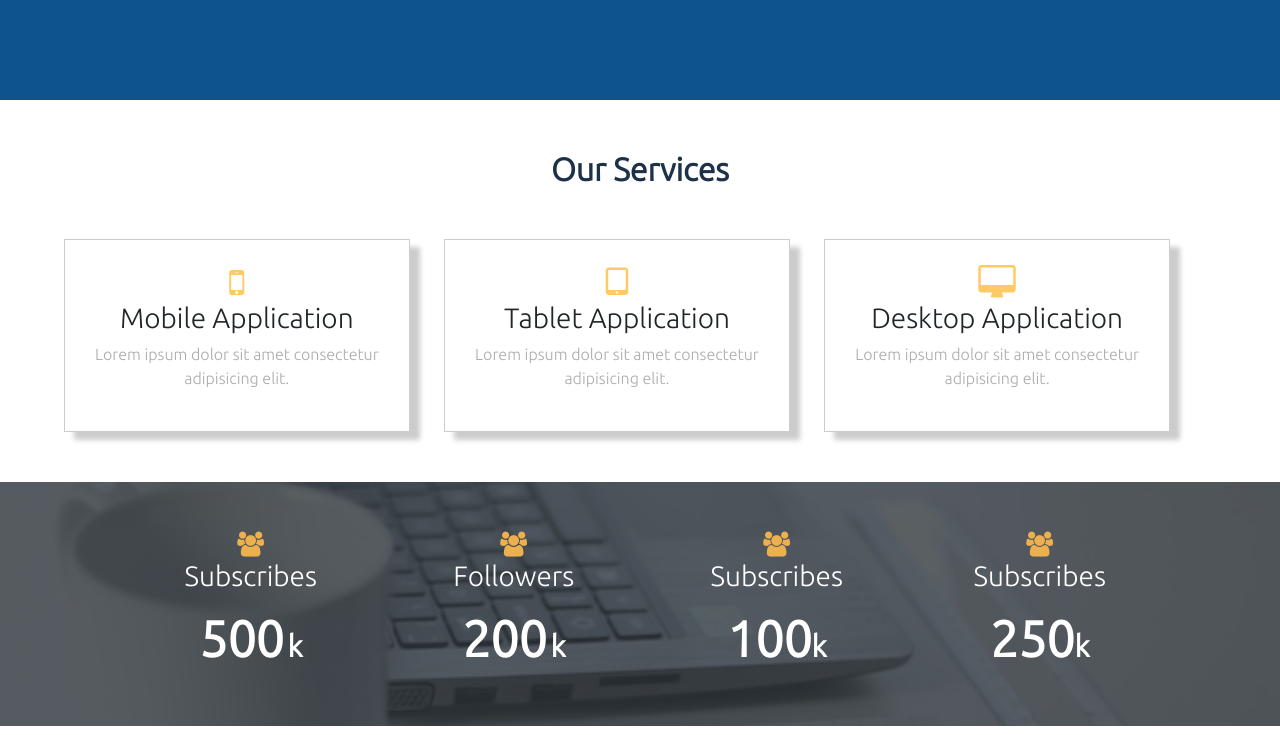
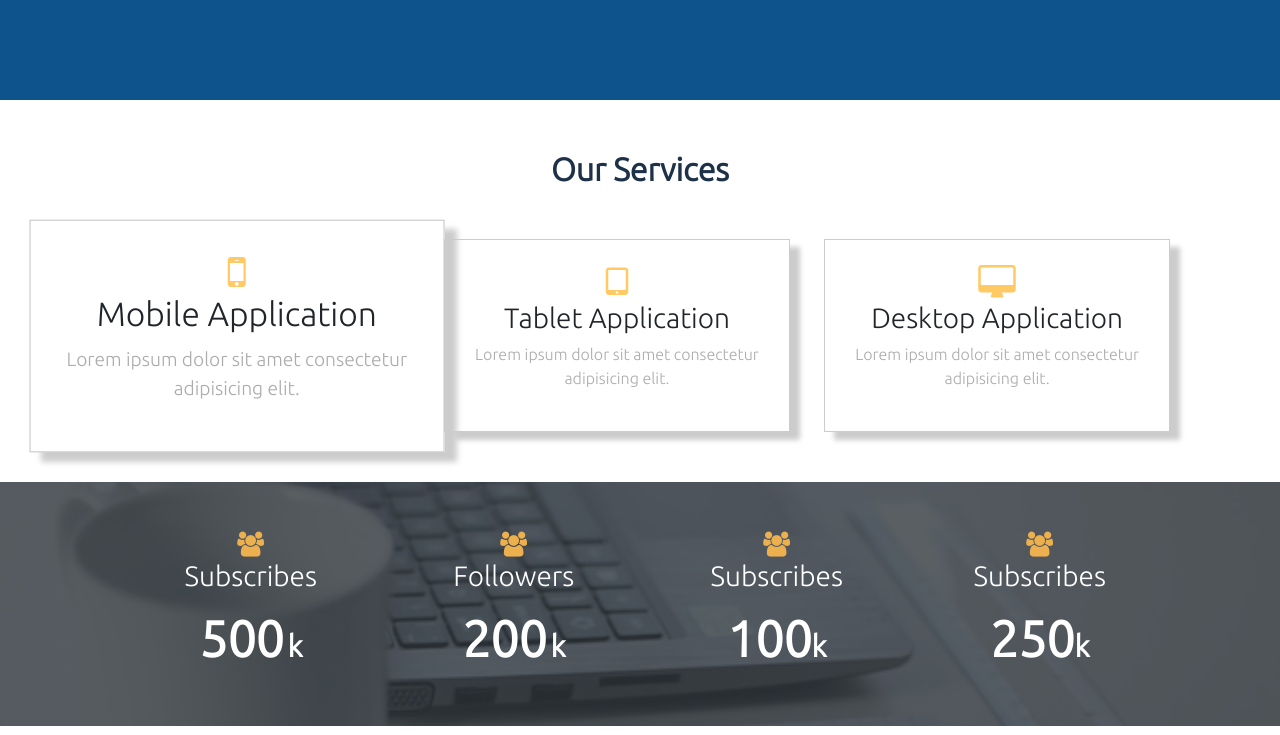
Before and after one commit to safaaabdelhameed/MyPortfolio_template, a plain HTML site: page index.html in a window 1280 px wide. In both pictures the pointer is over the element 236 px from the left and 2641 px from the top of the page. Shown: the part 2306-3041 px from the top of the page. Drawn offline with nearby package versions, Linux system fonts and the light colour scheme; some packages are replaced by stand-ins of ours; a script that the page names is missing.

Commit message:
Update style.css

```diff
--- a/css/style.css
+++ b/css/style.css
@@ -355,6 +355,18 @@ body{
     border: 1px solid #ccc;
     padding: 25px;
     box-shadow: 10px 8px 5px #ccc;
+    transition: all 1s;
+    -webkit-transition: all 1s;
+    -moz-transition: all 1s;
+    -ms-transition: all 1s;
+    -o-transition: all 1s;
+}
+.web .web-items .web-item:hover{
+    transform: scale(1.2);
+    -webkit-transform: scale(1.2);
+    -moz-transform: scale(1.2);
+    -ms-transform: scale(1.2);
+    -o-transform: scale(1.2);
 }
 
 .web .web-items .web-item i{
```
